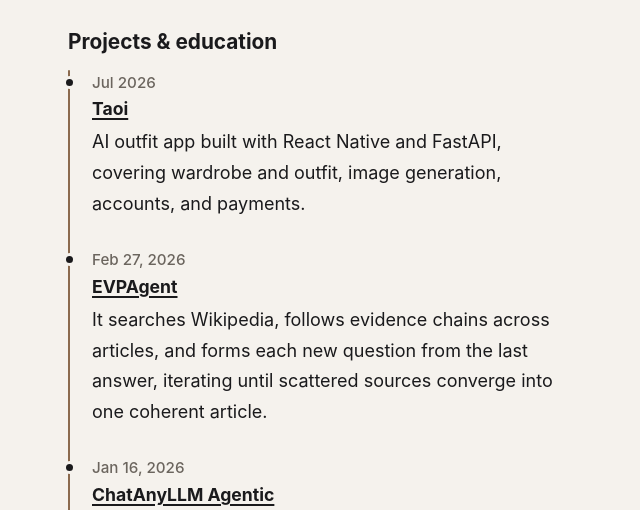
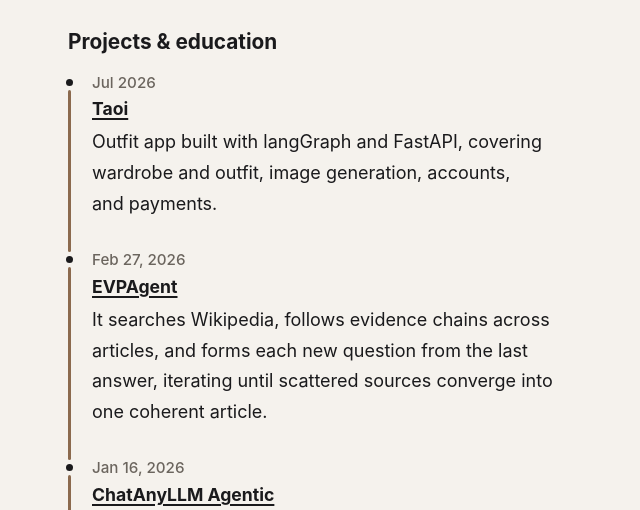
Before and after one commit to jinyang6/jinyang6.github.io, a plain HTML site: page index.html in a window 1280 px wide. Shown: the part 219-729 px from the top of the page, without its empty margins (316-956 px from the left). Drawn offline with Linux system fonts and the light colour scheme.

Commit message:
Use rounded pills between timeline dots

```diff
--- a/index.html
+++ b/index.html
@@ -140,22 +140,9 @@
   }
 
   .timeline {
-    position: relative;
     margin: 0;
     padding: 0;
     list-style: none;
-  }
-
-  /* One continuous line with rounded caps. */
-  .timeline::before {
-    content: "";
-    position: absolute;
-    top: 0;
-    bottom: 0;
-    left: 0;
-    width: 2px;
-    border-radius: 999px;
-    background: var(--accent);
   }
 
   .timeline li {
@@ -163,18 +150,28 @@
     padding: 0 0 1.75rem 1.5rem;
   }
 
+  /* A rounded line segment connects each dot to the next. */
+  .timeline li:not(:last-child)::after {
+    content: "";
+    position: absolute;
+    top: 1.25rem;
+    bottom: -0.3rem;
+    left: 0;
+    width: 3px;
+    border-radius: 999px;
+    background: var(--accent);
+  }
+
   .timeline li::before {
     content: "";
     position: absolute;
     top: 0.55rem;
-    left: -2.5px; /* centers the 7px dot on the 2px line */
+    left: -2px; /* centers the 7px dot on the 3px line */
     width: 7px;
     height: 7px;
     border-radius: 50%;
     /* Near-black dot; use var(--muted) for gray. */
     background: var(--text);
-    /* Paper-colored halo masks the line around the dot. */
-    box-shadow: 0 0 0 3px var(--background);
   }
 
   .timeline li:last-child {
@@ -296,7 +293,7 @@
       <li>
         <time datetime="2026-07">Jul 2026</time>
         <h3><a href="https://www.xiaohongshu.com/discovery/item/6ae1d1c80000000013033800?xsec_token=ABZ02o6za68OHn78s8TwYm6EzU637z6ypN-xxKp0FsCys=&amp;xsec_source=pc_user">Taoi</a></h3>
-        <p>AI outfit app built with React Native and FastAPI, covering wardrobe and outfit, image generation, accounts, and payments.</p>
+        <p>Outfit app built with langGraph and FastAPI, covering wardrobe and outfit, image generation, accounts, and payments.</p>
       </li>
       <li>
         <time datetime="2026-02-27">Feb 27, 2026</time>
```
